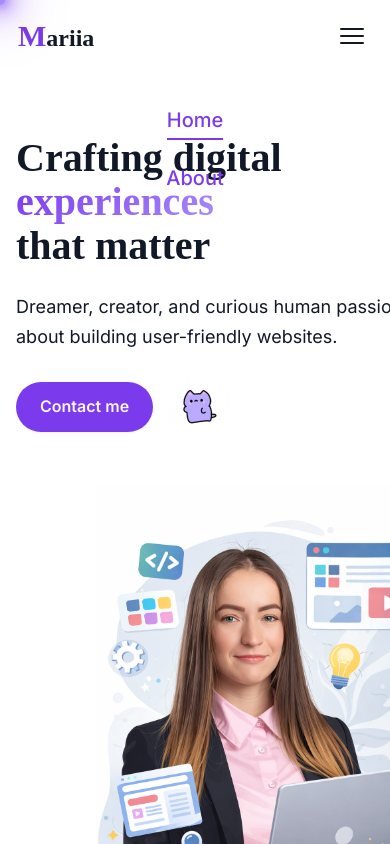
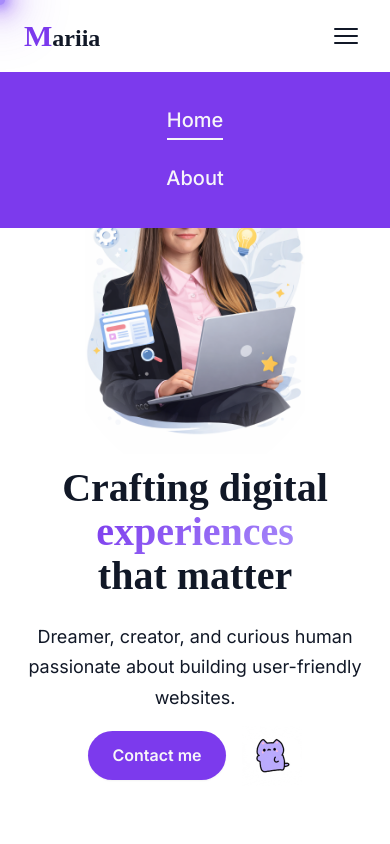
Before and after one commit to MariykaUA/my-website, a Vue app: page / in a window 390 px wide. Both pictures are taken after a click on the button "Toggle menu". Shown: the top 844 px of the page. Built offline with nearby package versions, Linux system fonts and the light colour scheme; a web font is replaced by a local one.

Commit message:
adjust for mobile and tablet versions

```diff
--- a/src/components/about/PersonalStory.vue
+++ b/src/components/about/PersonalStory.vue
@@ -52,9 +52,13 @@ useScrollAnimation()
 
 <style scoped lang="scss">
 .story {
+  padding-bottom: 0;
+
   &__header {
     text-align: center;
-    margin-bottom: $space-12;
+    margin-bottom: $space-8;
+
+    @include respond-to(lg) { margin-bottom: $space-12; }
   }
 
   &__row {
@@ -104,7 +108,14 @@ useScrollAnimation()
     display: flex;
     flex-direction: column;
     justify-content: center;
-    padding: $space-10;
+    padding: $space-6;
+
+    @include respond-to(lg) { padding: $space-10; }
+
+    @media (max-width: #{$bp-lg - 1px}) {
+      text-align: center;
+      align-items: center;
+    }
   }
 
   &__eyebrow {
@@ -117,31 +128,42 @@ useScrollAnimation()
   }
 
   &__title {
-    font-size: clamp(2rem, 4vw, 3rem);
+    font-size: 1.75rem;
+    line-height: 1.2;
     margin-bottom: 0;
+
+    @include respond-to(sm) { font-size: 2.25rem; }
+    @include respond-to(lg) { font-size: clamp(2rem, 4vw, 3rem); }
   }
 
   &__quote {
     text-align: center;
     max-width: 760px;
-    margin: $space-12 auto 0;
-    font-size: $font-size-xl;
+    margin: $space-8 auto;
+    font-size: $font-size-lg;
     font-style: italic;
     color: $color-primary;
     font-weight: 500;
     line-height: 1.6;
+
+    @include respond-to(sm) { font-size: $font-size-xl; }
+    @include respond-to(lg) { margin-block: $space-12; }
   }
 
   &__para {
     margin-bottom: $space-5;
     line-height: 1.7;
+
+    @include respond-to(md) { font-size: $font-size-lg; }
   }
 
   &__actions {
     display: flex;
     flex-wrap: wrap;
     gap: $space-4;
-    margin-top: $space-8;
+    margin-top: $space-5;
+
+    @media (max-width: #{$bp-lg - 1px}) { justify-content: center; }
   }
 }
 </style>
--- a/src/components/home/BeyondScreen.vue
+++ b/src/components/home/BeyondScreen.vue
@@ -7,8 +7,10 @@
           <h2 class="section-title">Being inspired outside of work</h2>
         </div>
 
-        <div class="beyond__card-wrapper" ref="wrapperRef">
+        <!-- Desktop: scroll-jacked horizontal card track -->
+        <div v-if="isDesktop" class="beyond__card-wrapper" ref="wrapperRef">
           <div
+            ref="trackRef"
             class="beyond__card-track"
             :style="{ transform: `translateX(${trackOffset}px)` }"
           >
@@ -26,6 +28,20 @@
               <div v-if="item.image" class="beyond__image">
                 <img :src="item.image" :alt="item.title" />
               </div>
+            </div>
+          </div>
+        </div>
+
+        <!-- Mobile / tablet: everything stacked, plain scroll -->
+        <div v-else class="beyond__mobile-list">
+          <div v-for="(item, i) in items" :key="i" class="beyond__card">
+            <div class="beyond__card-content">
+              <span v-if="item.emoji" class="beyond__icon">{{ item.emoji }}</span>
+              <h3 class="beyond__title">{{ item.title }}</h3>
+              <p class="beyond__desc">{{ item.description }}</p>
+            </div>
+            <div v-if="item.image" class="beyond__image">
+              <img :src="item.image" :alt="item.title" />
             </div>
           </div>
         </div>
@@ -67,34 +83,54 @@ const items = [
   },
 ]
 
-const GAP = 32 // 2rem in px
-
 const sectionRef = ref(null)
 const wrapperRef = ref(null)
+const trackRef = ref(null)
 const trackOffset = ref(0)
 const cardWidth = ref(0)
+const gap = ref(32) // fallback, synced with CSS gap in updateCardWidth
+
+// Below lg, the scroll-jacking horizontal track is replaced by a plain stacked list
+const isDesktop = ref(window.matchMedia('(min-width: 1024px)').matches)
+
+function checkViewport() {
+  isDesktop.value = window.matchMedia('(min-width: 1024px)').matches
+}
 
 function updateCardWidth() {
-  if (wrapperRef.value) cardWidth.value = wrapperRef.value.offsetWidth * 0.75
+  if (!isDesktop.value || !wrapperRef.value) return
+
+  const width = wrapperRef.value.offsetWidth
+  const ratio = width < 640 ? 0.85 : width < 1024 ? 0.8 : 0.75
+  cardWidth.value = width * ratio
+
+  if (trackRef.value) {
+    gap.value = parseFloat(getComputedStyle(trackRef.value).columnGap) || gap.value
+  }
 }
 
 function onScroll() {
-  if (!sectionRef.value) return
+  if (!isDesktop.value || !sectionRef.value) return
   const rect = sectionRef.value.getBoundingClientRect()
   const scrolled = -rect.top
   const clamped = Math.max(0, Math.min((items.length - 1) * window.innerHeight, scrolled))
-  trackOffset.value = -(clamped / window.innerHeight) * (cardWidth.value + GAP)
+  trackOffset.value = -(clamped / window.innerHeight) * (cardWidth.value + gap.value)
+}
+
+function handleResize() {
+  checkViewport()
+  updateCardWidth()
 }
 
 onMounted(() => {
   updateCardWidth()
   window.addEventListener('scroll', onScroll, { passive: true })
-  window.addEventListener('resize', updateCardWidth)
+  window.addEventListener('resize', handleResize)
 })
 
 onUnmounted(() => {
   window.removeEventListener('scroll', onScroll)
-  window.removeEventListener('resize', updateCardWidth)
+  window.removeEventListener('resize', handleResize)
 })
 </script>
 
@@ -108,7 +144,7 @@ onUnmounted(() => {
     height: 100vh;
     display: flex;
     align-items: center;
-    padding: $space-16 0;
+    padding: $space-8 0 $space-16;
   }
 
   .container {
@@ -123,9 +159,13 @@ onUnmounted(() => {
 
   &__card-track {
     display: flex;
-    gap: 2rem;
-    padding-left: 12rem;
+    gap: $space-4;
+    padding-left: $space-4;
     will-change: transform;
+
+    @include respond-to(sm) { gap: $space-6; padding-left: $space-6; }
+    @include respond-to(md) { gap: $space-8; padding-left: $space-8; }
+    @include respond-to(lg) { padding-left: 12rem; }
   }
 
   &__card {
@@ -133,25 +173,45 @@ onUnmounted(() => {
     background: #C7AFFD;
     border-radius: $radius-xl;
     padding: 0;
-    min-height: 40vh;
+    min-height: auto;
     box-sizing: border-box;
     display: flex;
-    align-items: center;
-    gap: $space-8;
+    flex-direction: column;
+    align-items: stretch;
+
+    @include respond-to(lg) {
+      flex-direction: row;
+      align-items: stretch;
+      gap: $space-8;
+      min-height: 40vh;
+    }
   }
 
   &__card-content {
     flex: 1;
     text-align: center;
-    padding: $space-16;
+    padding: $space-6 $space-5;
+
+    @include respond-to(sm) { padding: $space-8; }
+
+    @include respond-to(lg) {
+      padding: $space-16;
+      display: flex;
+      flex-direction: column;
+      justify-content: center;
+    }
   }
 
   &__image {
+    order: -1;
     flex-shrink: 0;
-    width: 45%;
-    height: 320px;
+    width: 100%;
+    height: 200px;
     border-radius: $radius-lg;
     overflow: hidden;
+
+    @include respond-to(sm) { height: 260px; }
+    @include respond-to(lg) { order: 0; width: 45%; height: auto; }
 
     img {
       width: 100%;
@@ -167,8 +227,11 @@ onUnmounted(() => {
   }
 
   &__title {
-    font-size: $font-size-4xl;
-    margin-bottom: $space-5;
+    font-size: $font-size-2xl;
+    margin-bottom: $space-3;
+
+    @include respond-to(sm) { font-size: $font-size-3xl; margin-bottom: $space-4; }
+    @include respond-to(lg) { font-size: $font-size-4xl; margin-bottom: $space-5; }
   }
 
   &__eyebrow {
@@ -186,5 +249,22 @@ onUnmounted(() => {
     line-height: 1.6;
     width: 100%;
   }
+
+  // ── Mobile / tablet: everything stacked, no scroll-jacking ──
+  @media (max-width: #{$bp-lg - 1px}) {
+    height: auto !important;
+
+    &__sticky {
+      position: static;
+      height: auto;
+      padding: 0;
+    }
+
+    &__mobile-list {
+      display: flex;
+      flex-direction: column;
+      gap: $space-6;
+    }
+  }
 }
 </style>
--- a/src/components/home/HeroSection.vue
+++ b/src/components/home/HeroSection.vue
@@ -3,6 +3,14 @@
     <div class="hero__inner container">
       <div class="hero__content">
         <p class="hero__eyebrow animate-fade-in-up">UX/UI Designer & Frontend Developer</p>
+
+        <!-- Mobile/tablet only: image sits right below the eyebrow -->
+        <div class="hero__visual hero__visual--mobile animate-fade-in">
+          <div class="hero__illustration">
+            <img :src="meIllustration" alt="Maria illustration" />
+          </div>
+        </div>
+
         <h1 class="hero__title animate-fade-in-up" style="animation-delay: 0.1s">
           Crafting digital<br>
           <span class="text-gradient">experiences</span><br>
@@ -16,7 +24,8 @@
         </div>
       </div>
 
-      <div class="hero__visual animate-fade-in" style="animation-delay: 0.4s">
+      <!-- Desktop only: image sits beside the content -->
+      <div class="hero__visual hero__visual--desktop animate-fade-in" style="animation-delay: 0.4s">
         <div class="hero__illustration">
           <img :src="meIllustration" alt="Maria illustration" />
         </div>
@@ -42,16 +51,25 @@ import catGif from '@/assets/images/Cat animation.gif'
   position: relative;
   overflow: hidden;
 
+  @media (max-width: #{$bp-lg - 1px}) {
+    min-height: auto;
+  }
+
+  &__content {
+    @media (max-width: #{$bp-lg - 1px}) { text-align: center; }
+  }
+
   &__inner {
     display: grid;
     grid-template-columns: 1fr;
     gap: $space-12;
-    padding-block: $space-6;
+    padding-block: $space-3;
     align-items: center;
     position: relative;
     z-index: 1;
 
     @include respond-to(lg) {
+      padding-block: $space-6;
       grid-template-columns: 1fr 1fr;
     }
   }
@@ -73,8 +91,11 @@ import catGif from '@/assets/images/Cat animation.gif'
 
   &__subtitle {
     font-size: $font-size-lg;
-    width: 450px;
+    width: 100%;
+    max-width: 450px;
     margin-bottom: 12px;
+
+    @media (max-width: #{$bp-lg - 1px}) { margin-inline: auto; }
   }
 
   &__actions {
@@ -83,6 +104,11 @@ import catGif from '@/assets/images/Cat animation.gif'
     align-items: center;
     gap: $space-4;
     margin-top: $space-6;
+
+    @media (max-width: #{$bp-lg - 1px}) {
+      justify-content: center;
+      margin-top: $space-3;
+    }
   }
 
   &__cat {
@@ -97,13 +123,32 @@ import catGif from '@/assets/images/Cat animation.gif'
     justify-content: center;
   }
 
+  &__visual--mobile {
+    margin-block: $space-3;
+
+    @include respond-to(lg) { display: none; }
+  }
+
+  &__visual--desktop {
+    display: none;
+
+    @include respond-to(lg) { display: flex; }
+  }
+
 &__illustration {
     position: relative;
     z-index: 1;
-    width: 340px;
-    margin-left: $space-12;
+    width: 220px;
+    margin-left: 0;
 
-    @include respond-to(md) {
+    @include respond-to(sm) { width: 260px; }
+
+    @include respond-to(lg) {
+      width: 340px;
+      margin-left: $space-12;
+    }
+
+    @include respond-to(xl) {
       width: 400px;
       margin-left: $space-16;
     }
--- a/src/components/home/ProjectsSection.vue
+++ b/src/components/home/ProjectsSection.vue
@@ -401,13 +401,14 @@ function closeModal() {
   &__grid {
     display: grid;
     grid-template-columns: 1fr;
-    gap: $space-8;
+    gap: $space-6;
 
+    @include respond-to(sm) { gap: $space-8; }
     @include respond-to(md) { grid-template-columns: repeat(2, 1fr); }
   }
 
   &__card {
-    background: $color-white;
+    background: $color-bg-alt;
     border: 1px solid $color-border;
     border-radius: $radius-xl;
     overflow: hidden;
@@ -429,8 +430,11 @@ function closeModal() {
 
   &__thumbnail {
     position: relative;
-    height: 300px;
+    height: 200px;
     overflow: hidden;
+
+    @include respond-to(sm) { height: 240px; }
+    @include respond-to(md) { height: 300px; }
   }
 
   &__img {
@@ -463,10 +467,12 @@ function closeModal() {
   }
 
   &__body {
-    padding: $space-6;
+    padding: $space-4;
     flex: 1;
     display: flex;
     flex-direction: column;
+
+    @include respond-to(sm) { padding: $space-6; }
   }
 
   &__meta {
@@ -541,7 +547,8 @@ function closeModal() {
     align-items: center;
     justify-content: space-between;
     gap: $space-3;
-    width: 400px;
+    width: 100%;
+    max-width: 400px;
     padding: $space-3 $space-5;
     border: 1px solid transparent;
     border-radius: $radius-xl;
@@ -594,8 +601,10 @@ function closeModal() {
   display: flex;
   align-items: flex-start;
   justify-content: center;
-  padding: $space-6 $space-4;
+  padding: $space-4 $space-3;
   overflow-y: auto;
+
+  @include respond-to(sm) { padding: $space-6 $space-4; }
 }
 
 .modal {
@@ -628,11 +637,13 @@ function closeModal() {
   }
 
   &__header {
-    padding: $space-8 $space-8 $space-6;
+    padding: $space-6 $space-5 $space-4;
     border-bottom: 1px solid $color-border;
     display: flex;
     flex-direction: column;
     gap: $space-3;
+
+    @include respond-to(sm) { padding: $space-8 $space-8 $space-6; }
   }
 
   &__header-bottom {
@@ -665,11 +676,15 @@ function closeModal() {
     display: grid;
     grid-template-columns: 1fr;
     gap: $space-3;
-    padding: $space-6 $space-8;
+    padding: $space-4 $space-5;
     background: $color-bg-alt;
 
+    @include respond-to(sm) { padding: $space-6 $space-8; }
+
     @supports selector(:has(*)) {
-      &:has(img:nth-child(2)) { grid-template-columns: repeat(2, 1fr); }
+      @include respond-to(sm) {
+        &:has(img:nth-child(2)) { grid-template-columns: repeat(2, 1fr); }
+      }
     }
   }
 
@@ -682,10 +697,12 @@ function closeModal() {
   }
 
   &__sections {
-    padding: $space-6 $space-8 $space-8;
+    padding: $space-4 $space-5 $space-6;
     display: flex;
     flex-direction: column;
     gap: $space-6;
+
+    @include respond-to(sm) { padding: $space-6 $space-8 $space-8; }
   }
 
   &__row {
@@ -766,12 +783,15 @@ function closeModal() {
 
   &__visual-row {
     display: flex;
+    flex-direction: column;
     gap: $space-3;
-    align-items: flex-start;
+    align-items: stretch;
 
-    .modal__visual-img {
-      flex: 1;
-      width: 0;
+    @include respond-to(sm) {
+      flex-direction: row;
+      align-items: flex-start;
+
+      .modal__visual-img { flex: 1; width: 0; }
     }
   }
 
--- a/src/components/home/SkillsToolsSection.vue
+++ b/src/components/home/SkillsToolsSection.vue
@@ -4,6 +4,8 @@
 
     <div class="st__inner">
 
+      <!-- Desktop: scroll-jacked tab switcher -->
+      <template v-if="isDesktop">
         <!-- ── LEFT: big category title ── -->
         <div class="st__left">
           <Transition name="title" mode="out-in">
@@ -70,6 +72,38 @@
             </div>
           </div>
 
+        </div>
+      </template>
+
+      <!-- Mobile / tablet: everything stacked, plain scroll -->
+      <div v-else class="st__mobile-list">
+        <div v-for="(step, i) in steps" :key="step.label" class="st__mobile-block">
+          <div class="st__label">
+            <span class="st__num">{{ String(i + 1).padStart(2, '0') }}</span>
+            <h2 class="st__title" :style="{ color: step.color }">{{ step.label }}</h2>
+            <p class="st__subtitle">{{ step.sub }}</p>
+          </div>
+
+          <div class="st__panel">
+            <!-- Tools grid -->
+            <div v-if="i === 0" class="st__tools">
+              <div v-for="tool in tools" :key="tool.name" class="st__tool">
+                <img :src="tool.icon" :alt="tool.name" class="st__tool-icon" />
+                <span class="st__tool-name">{{ tool.name }}</span>
+              </div>
+            </div>
+
+            <!-- Skill tags -->
+            <div v-else class="st__tags">
+              <span
+                v-for="skill in step.skills"
+                :key="skill"
+                class="st__tag"
+                :style="{ background: step.tagBg, borderColor: step.tagBorder, color: step.tagText }"
+              >{{ skill }}</span>
+            </div>
+          </div>
+        </div>
       </div>
 
     </div>
@@ -171,13 +205,20 @@ const sectionRef = ref(null)
 const activeIndex = ref(0)
 const progress = ref(0) // 0–1 within the current step
 
+// Below md, the scroll-jacking tab switcher is replaced by a plain stacked list
+const isDesktop = ref(window.matchMedia('(min-width: 768px)').matches)
+
+function checkViewport() {
+  isDesktop.value = window.matchMedia('(min-width: 768px)').matches
+}
+
 // barFill = overall progress from 0 to 1 across all steps
 const barFill = computed(() => {
   return (activeIndex.value + progress.value) / steps.length
 })
 
 function onScroll() {
-  if (!sectionRef.value) return
+  if (!isDesktop.value || !sectionRef.value) return
   const rect = sectionRef.value.getBoundingClientRect()
   const scrolled = -rect.top                                       // px scrolled into the section
   const total    = steps.length * window.innerHeight               // +1 screen so last step dwells
@@ -190,8 +231,14 @@ function onScroll() {
   progress.value = (clamped % window.innerHeight) / window.innerHeight
 }
 
-onMounted(() => window.addEventListener('scroll', onScroll, { passive: true }))
-onUnmounted(() => window.removeEventListener('scroll', onScroll))
+onMounted(() => {
+  window.addEventListener('scroll', onScroll, { passive: true })
+  window.addEventListener('resize', checkViewport)
+})
+onUnmounted(() => {
+  window.removeEventListener('scroll', onScroll)
+  window.removeEventListener('resize', checkViewport)
+})
 </script>
 
 <style scoped lang="scss">
@@ -326,12 +373,18 @@ onUnmounted(() => window.removeEventListener('scroll', onScroll))
   }
 
   &__tool-name {
-    font-size: $font-size-base;
+    font-size: $font-size-xs;
     font-weight: 500;
     color: $color-text-black;
     text-align: center;
     line-height: 1.2;
-    word-break: break-word;
+    max-width: 100%;
+    white-space: nowrap;
+    overflow: hidden;
+    text-overflow: ellipsis;
+
+    @include respond-to(sm) { font-size: $font-size-sm; }
+    @include respond-to(md) { font-size: $font-size-base; white-space: normal; word-break: break-word; }
   }
 
   // ── Skill tags ───────────────────────────────────────
@@ -410,33 +463,31 @@ onUnmounted(() => window.removeEventListener('scroll', onScroll))
     }
   }
 
-  // ── Mobile: stacked layout (no sticky) ──────────────
+  // ── Mobile / tablet: everything stacked, no scroll-jacking ──
   @media (max-width: #{$bp-md - 1px}) {
     height: auto !important;
 
     &__inner {
       position: static;
       height: auto;
+      background: #C7AFFD;
+    }
+
+    &__mobile-list {
+      display: flex;
       flex-direction: column;
     }
 
-    &__left {
-      width: 100%;
-      border-right: none;
-      border-bottom: 1px solid $color-border;
+    &__mobile-block {
       padding: $space-10 $space-6;
-      justify-content: flex-start;
+
+      &:not(:last-child) { border-bottom: 1px solid rgba(17, 24, 39, 0.12); }
     }
 
-    &__right {
-      padding: $space-8 $space-6 $space-12;
-      align-items: flex-start;
+    &__panel {
+      margin-top: $space-6;
+      display: block;
     }
-
-    &__bar { display: none; }
-
-    // On mobile show all sections stacked
-    &__panel { display: block; }
   }
 }
 </style>
--- a/src/components/layout/AppFooter.vue
+++ b/src/components/layout/AppFooter.vue
@@ -26,6 +26,7 @@ const year = new Date().getFullYear()
     font-size: $font-size-sm;
     color: $color-text-muted;
     margin: 0;
+    text-align: center;
   }
 }
 </style>
--- a/src/components/layout/AppHeader.vue
+++ b/src/components/layout/AppHeader.vue
@@ -6,7 +6,25 @@
         <span class="header__logo-text">ariia</span>
       </RouterLink>
 
-      <nav class="header__nav" :class="{ 'header__nav--open': menuOpen }">
+      <nav class="header__nav">
+        <RouterLink
+          v-for="link in navLinks"
+          :key="link.to"
+          :to="link.to"
+          class="header__link"
+        >
+          {{ link.label }}
+        </RouterLink>
+      </nav>
+
+      <button class="header__burger" :aria-expanded="menuOpen" aria-label="Toggle menu" @click="menuOpen = !menuOpen">
+        <span /><span /><span />
+      </button>
+    </div>
+
+    <!-- Teleported to body so the fixed overlay isn't clipped by the header's backdrop-filter -->
+    <Teleport to="body">
+      <nav v-if="menuOpen" class="header__nav header__nav--open">
         <RouterLink
           v-for="link in navLinks"
           :key="link.to"
@@ -17,11 +35,7 @@
           {{ link.label }}
         </RouterLink>
       </nav>
-
-      <button class="header__burger" :aria-expanded="menuOpen" aria-label="Toggle menu" @click="menuOpen = !menuOpen">
-        <span /><span /><span />
-      </button>
-    </div>
+    </Teleport>
   </header>
 </template>
 
@@ -63,7 +77,7 @@ const navLinks: NavLink[] = [
   &__inner {
     @include flex-between;
     height: 100%;
-    padding: 18px;
+    padding-block: 18px;
   }
 
   &__logo {
@@ -141,8 +155,11 @@ const navLinks: NavLink[] = [
     display: flex;
     flex-direction: column;
     position: fixed;
-    inset: $header-height 0 0;
-    background: $color-bg;
+    top: $header-height;
+    left: 0;
+    right: 0;
+    height: auto;
+    background: $color-primary;
     padding: $space-8;
     gap: $space-6;
     align-items: center;
@@ -151,6 +168,14 @@ const navLinks: NavLink[] = [
 
     .header__link {
       font-size: $font-size-xl;
+      color: $color-white;
+
+      &::after { background: $color-white; }
+
+      &:hover,
+      &.router-link-active {
+        color: $color-white;
+      }
     }
   }
 }
--- a/src/styles/_mixins.scss
+++ b/src/styles/_mixins.scss
@@ -10,10 +10,10 @@
   width: 100%;
   max-width: $container-max;
   margin-inline: auto;
-  padding-inline: $space-4;
+  padding-inline: $space-6;
 
-  @include respond-to(md) { padding-inline: $space-8; }
-  @include respond-to(xl) { padding-inline: $space-12; }
+  @include respond-to(md) { padding-inline: $space-12; }
+  @include respond-to(xl) { padding-inline: $space-16; }
 }
 
 @mixin flex-center {
--- a/src/styles/_variables.scss
+++ b/src/styles/_variables.scss
@@ -4,7 +4,7 @@ $color-primary-light:  #A78BFA;
 $color-primary-dark:   #5B21B6;
 $color-primary-subtle: #EDE9FE;
 $color-bg:             #ffffff;
-$color-bg-alt:         #F9FAFB;
+$color-bg-alt:         #F5F3FF;
 $color-text-black:     #111827;
 $color-text-muted:     #6B7280;
 $color-border:         #d0d0d1;
```
Lines whose indentation alone changed are shown as unchanged.
